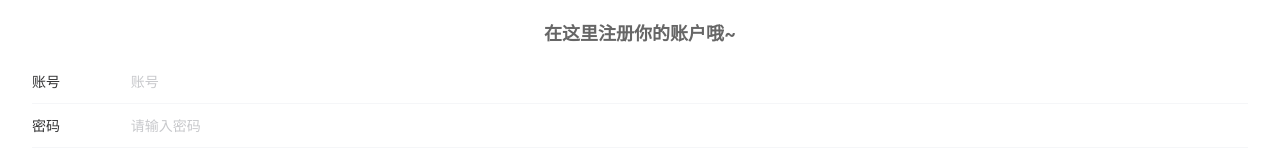
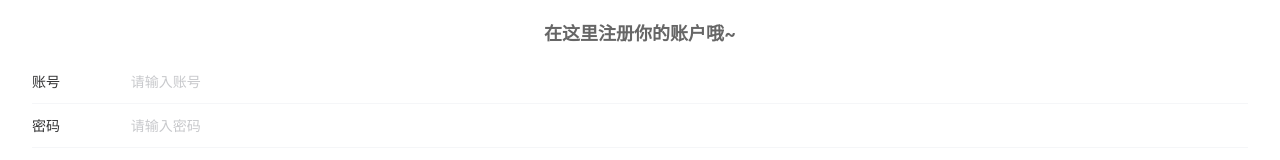
Before and after one commit to youcame/mobile-frontend, a Vue app: page /#/user/register in a window 1280 px wide. Shown: the part 131-291 px from the top of the page. Built offline with nearby package versions, Linux system fonts and the light colour scheme.

Commit message:
更新placeholder

```diff
--- a/src/pages/user/UserLoginPage.vue
+++ b/src/pages/user/UserLoginPage.vue
@@ -24,7 +24,7 @@
           v-model="userAccount"
           name="userAccount"
           label="账号"
-          placeholder="账号"
+          placeholder="请输入账号"
           :rules="[{ required: true, message: '请填写账号' }]"
       />
       <van-field
--- a/src/pages/user/UserRegisterPage.vue
+++ b/src/pages/user/UserRegisterPage.vue
@@ -21,7 +21,7 @@
           v-model="userAccount"
           name="userAccount"
           label="账号"
-          placeholder="账号"
+          placeholder="请输入账号"
           :rules="[{ required: true, message: '请填写账号' }]"
       />
       <van-field
```
